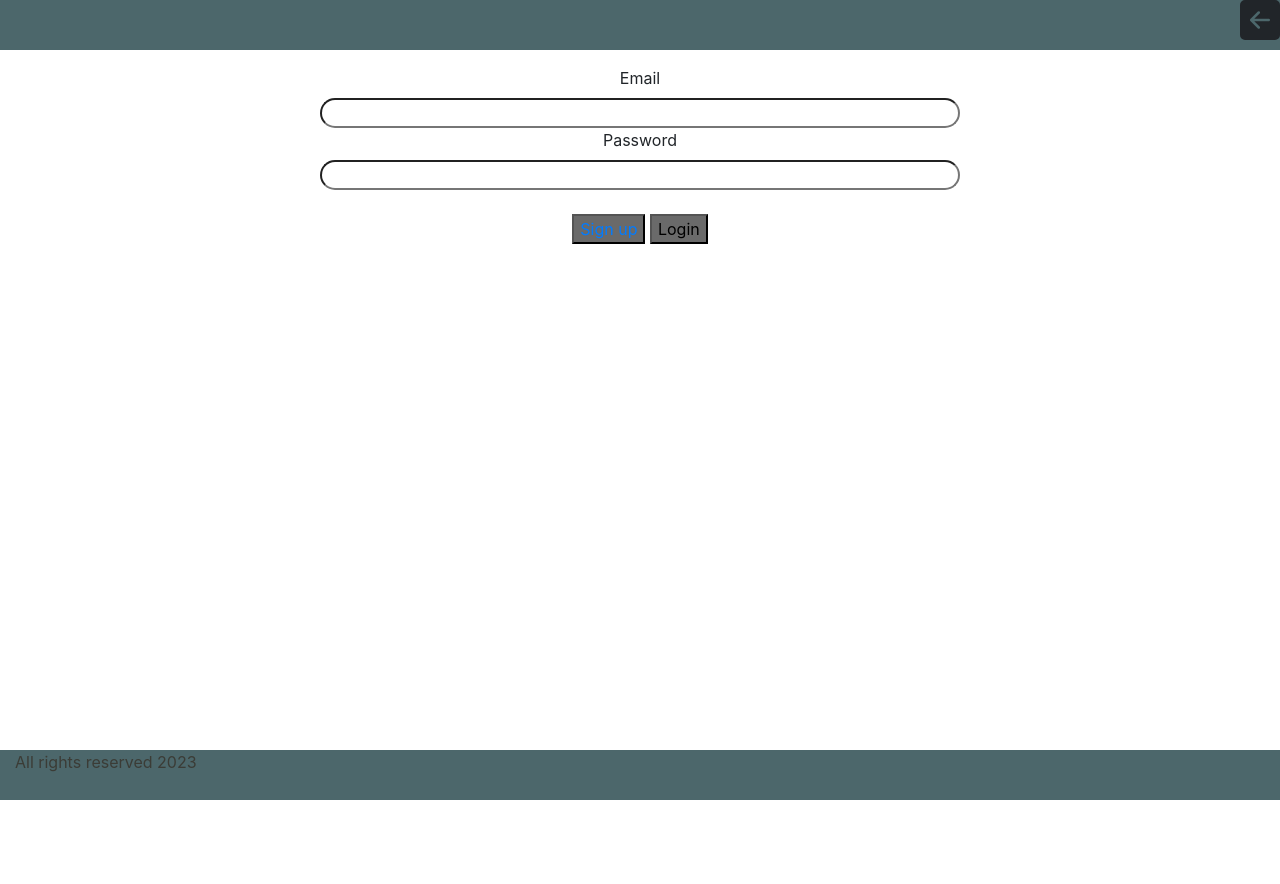
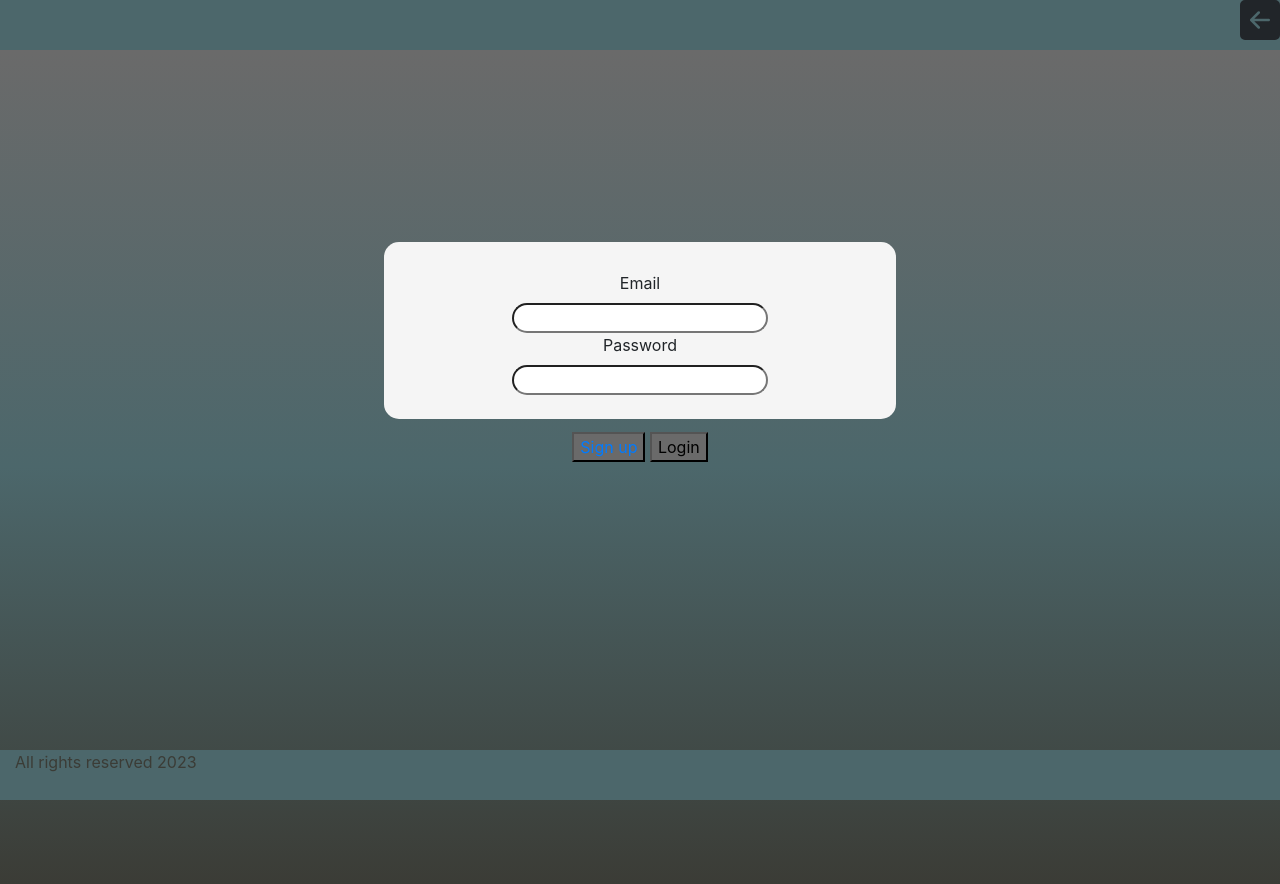
Before and after one commit to Carlson29/FastJobs, a PHP site: page /View/login.php in a window 1280 px wide. Before the commit the page ends 800 px from the top, so only its background shows below. Run offline with PHP 8.4, Linux system fonts and the light colour scheme; some libraries are stand-ins or nearby versions.

Commit message:
adding style for login page

```diff
--- a/View/header.php
+++ b/View/header.php
@@ -47,11 +47,26 @@ and open the template in the editor.
                 border-radius: 15px;
             }
 
+            #loginForm{
+                padding-top: 1%;
+                height: 90%;
+                margin-top: 30.5%;
+                margin-left: 2%;
+                margin-right: 2%;
+                border: 3px transparent;
+                background-color: whitesmoke;
+                border-radius: 15px;
+            }
+
             #validateButton {
                 margin-top: 3%;
                 margin-bottom: 45%;
                 /* border-radius: 15px;
                  background-color: #6A6A6A;*/
+            }
+            #loginValidateButton{
+                margin-top: 1%;
+                margin-bottom: 70%;
             }
         }
 
@@ -67,11 +82,26 @@ and open the template in the editor.
                 border-radius: 15px;
             }
 
+            #loginForm{
+                padding-top: 1%;
+                height: 90%;
+                margin-top: 15%;
+                margin-left: 30%;
+                margin-right: 30%;
+                border: 3px transparent;
+                background-color: whitesmoke;
+                border-radius: 15px;
+            }
+
             #validateButton {
                 margin-top: 1%;
                 margin-bottom: 25%;
                 /*border-radius: 15px;
                 background-color: #6A6A6A;*/
+            }
+            #loginValidateButton{
+                margin-top: 1%;
+                margin-bottom: 33%;
             }
         }
 
@@ -84,13 +114,15 @@ and open the template in the editor.
             background-color: #6A6A6A;
         }
 
+        #loginPage,
         #signUpPage {
             background-image: linear-gradient(#6A6A6A, #4C676B, #3b3c36);
             height: 100%;
+            overflow: hidden;
             /*Radial Gradients ,Conic Gradients*/
         }
 
-        #signUpBody {
+        #loginBody, #signUpBody {
             overflow: hidden;
         }
 
```
